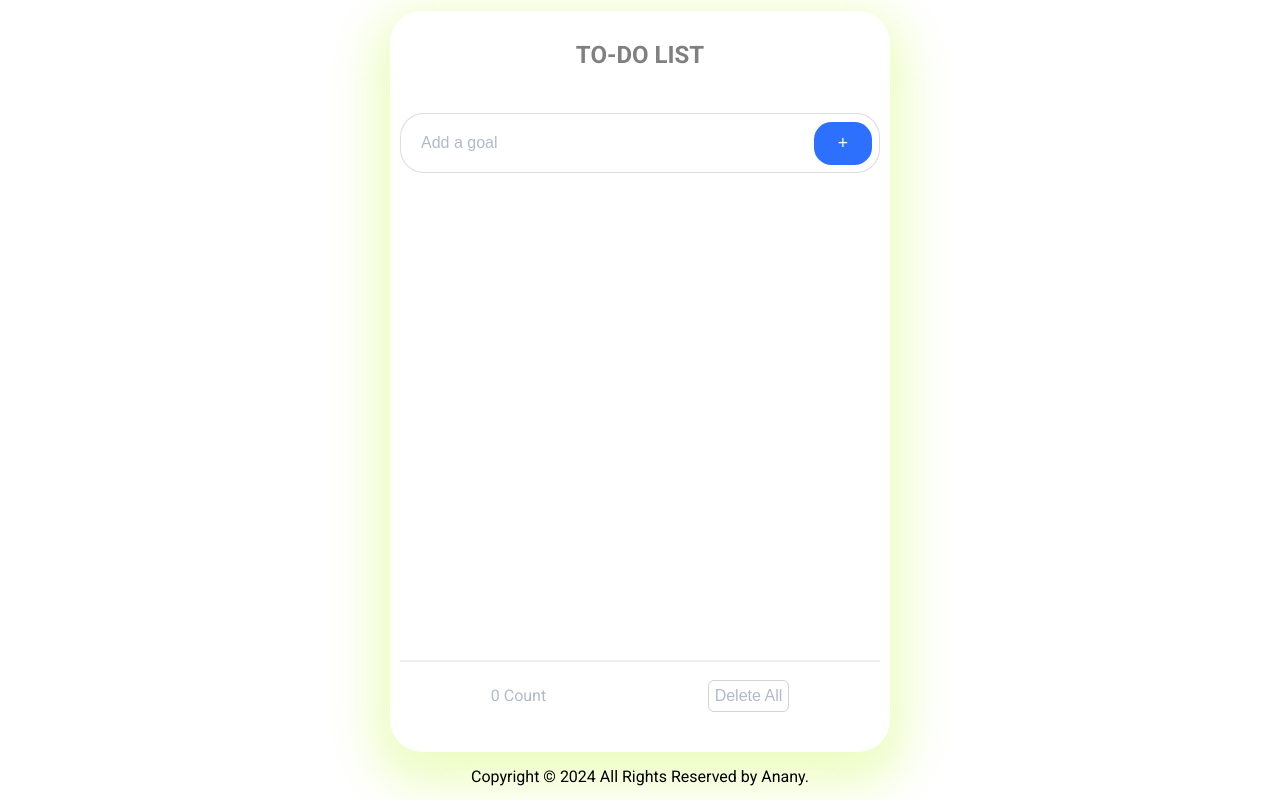
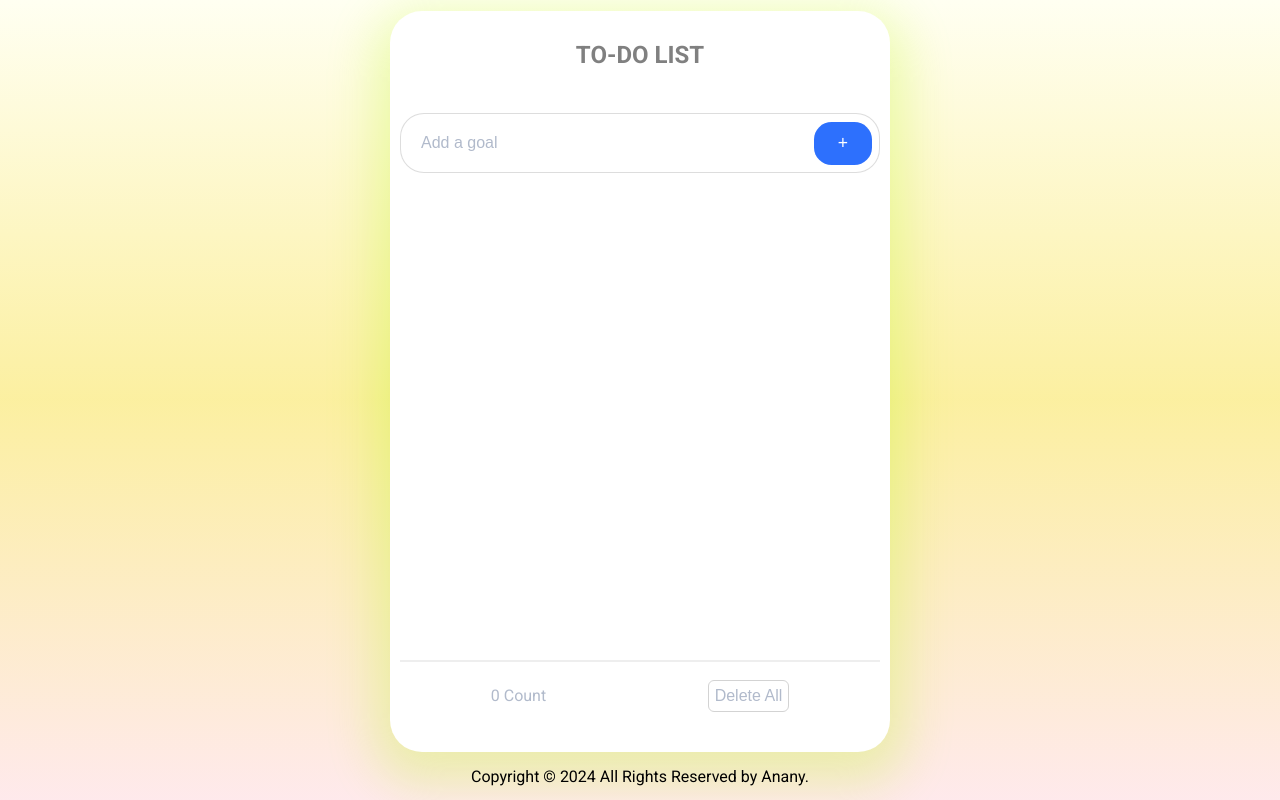
Before and after one commit to anany-more09/Goal-Track, a website: page index.html in a window 1280 px wide. Drawn offline with Linux system fonts and the light colour scheme.

```diff
--- a/goal.css
+++ b/goal.css
@@ -4,12 +4,12 @@
 
 :root {
 
-    /* --gradient: linear-gradient(
+    --gradient: linear-gradient(
   180deg,
   rgba(255, 255, 204, 0.263) 0%,
-  rgba(246, 246, 4, 0.377) 50%,
-  rgba(13, 212, 247, 0.238) 100%
-); */
+  rgba(246, 214, 4, 0.377) 50%,
+  rgba(250, 3, 32, 0.085) 100%
+);
     --dark: #001747;
     --grey: #b1bacb;
     --grey-border: rgba(210, 210, 210, 0.75);
@@ -116,9 +116,6 @@
     flex-direction: column-reverse;
     gap: 1rem;
     padding: 0.125rem;
-    /* background-color: gray; */
-
-
   }
 
   #todoList p {
@@ -134,9 +131,6 @@
     border-radius: 16px;
     background: #f0f4f675;
 }
-
-
-
 
   #todoList .disabled {
     color: #8f98a8;
```
